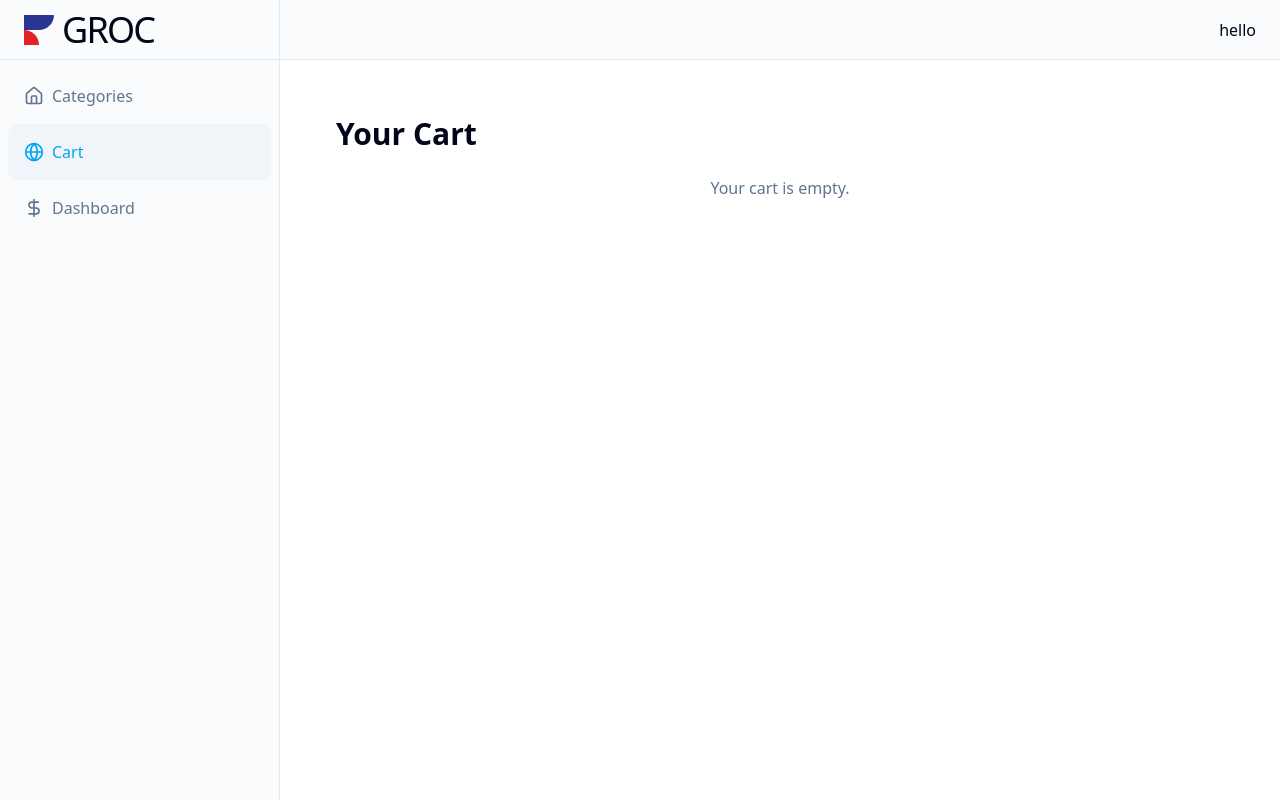
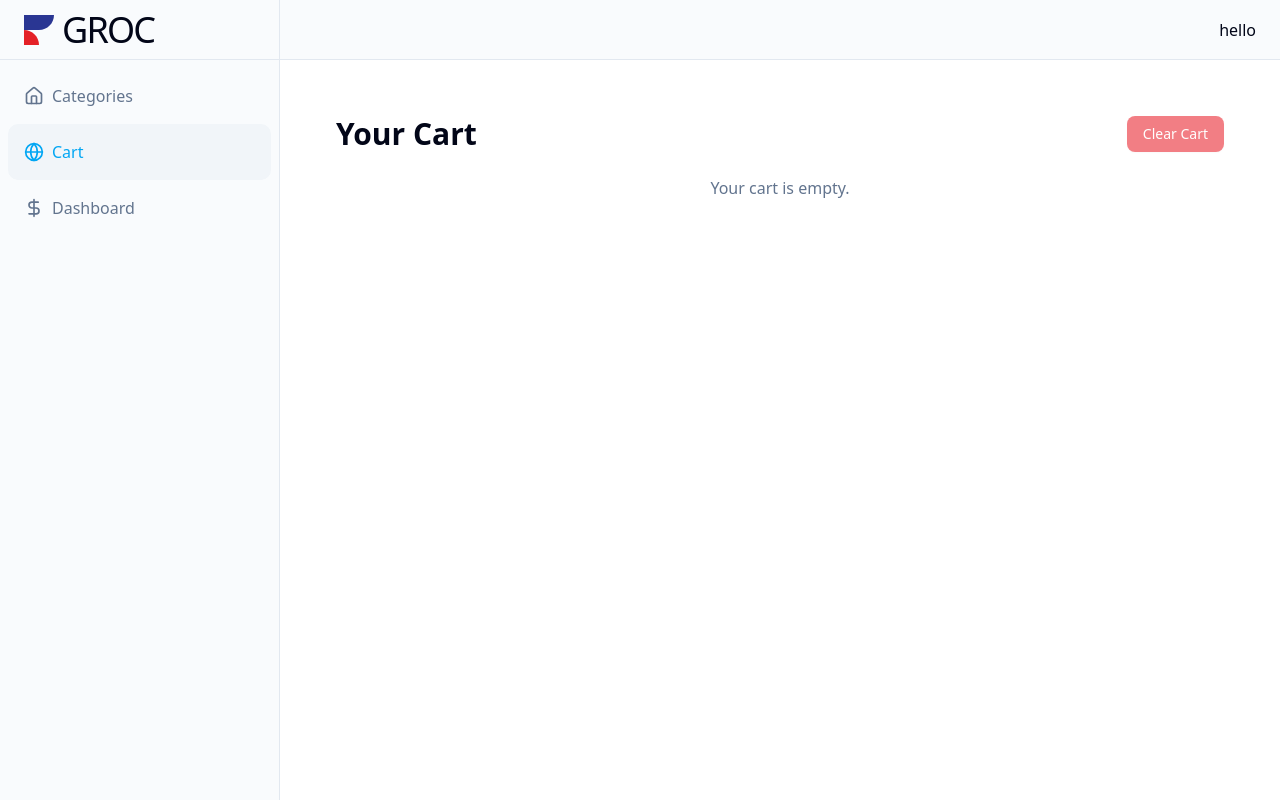
Before and after one commit to primalkarma/groc, a Next.js app: page /cart in a window 1280 px wide. Built offline with nearby package versions, Linux system fonts and the light colour scheme.

Commit message:
added clear cart button and modified prisma schema

```diff
--- a/app/(content)/cart/page.tsx
+++ b/app/(content)/cart/page.tsx
@@ -6,6 +6,7 @@ import { useCartStore } from "@/store/cartStore";
 export default function CartPage() {
   const cart = useCartStore((state) => state.cart);
   const removeItemFromCart = useCartStore((state) => state.removeItem);
+  const clearCart = useCartStore((state) => state.clearCart); // Get the clearCart function
 
   // Group cart items by subcategory
   const groupedCart = cart.reduce((acc, item) => {
@@ -21,8 +22,22 @@ export default function CartPage() {
 
   return (
     <div className="mx-auto container p-8">
-      <h1 className="text-3xl font-bold mb-6">Your Cart</h1>
+      {/* Header Section */}
+      <div className="flex items-center justify-between mb-6">
+        {/* Title */}
+        <h1 className="text-3xl font-bold">Your Cart</h1>
 
+        {/* Clear Cart Button */}
+        <Button
+          variant="destructive"
+          onClick={clearCart} // Call the clearCart function
+          disabled={cart.length === 0} // Disable if the cart is empty
+        >
+          Clear Cart
+        </Button>
+      </div>
+
+      {/* Cart Content */}
       {cart.length === 0 ? (
         <p className="text-center text-muted-foreground">Your cart is empty.</p>
       ) : (
```
Also changed, not shown: 1 other file (tests, documents, lock files or other folders).
